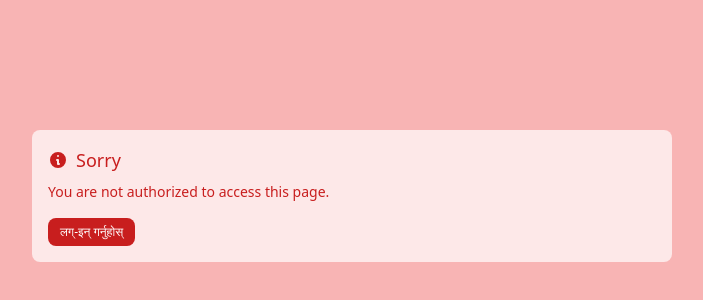
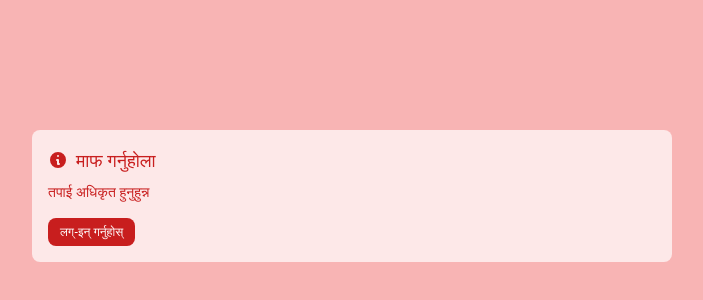
Before and after one commit to Prahyas/jinsi-frontend, a React (Vite) app: page /admin in a window 1280 px wide. Shown: the part 196-496 px from the top of the page, without its empty margins (288-991 px from the left). Built offline with nearby package versions, Linux system fonts and the light colour scheme; no server answers.

Commit message:
not found nepali update

```diff
--- a/src/App.jsx
+++ b/src/App.jsx
@@ -18,8 +18,8 @@ const App = () => {
               path='*'
               element={
                 <NotFound
-                  errorTitle={`Sorry`}
-                  errorMsg={`Nothing to show here. Login first`}
+                  errorTitle={`माफ गर्नुहोला `}
+                  errorMsg={`यो पेजमा केहि पनि छैन`}
                 />
               }
             />
--- a/src/Layout/Admin.jsx
+++ b/src/Layout/Admin.jsx
@@ -28,8 +28,8 @@ const Admin = () => {
                   path='*'
                   element={
                     <NotFound
-                      errorTitle={`Sorry`}
-                      errorMsg={`You are not authorized to access this page.`}
+                      errorTitle={`माफ गर्नुहोला `}
+                      errorMsg={`तपाई अधिकृत हुनुहुन्न`}
                     />
                   }
                 />
```
